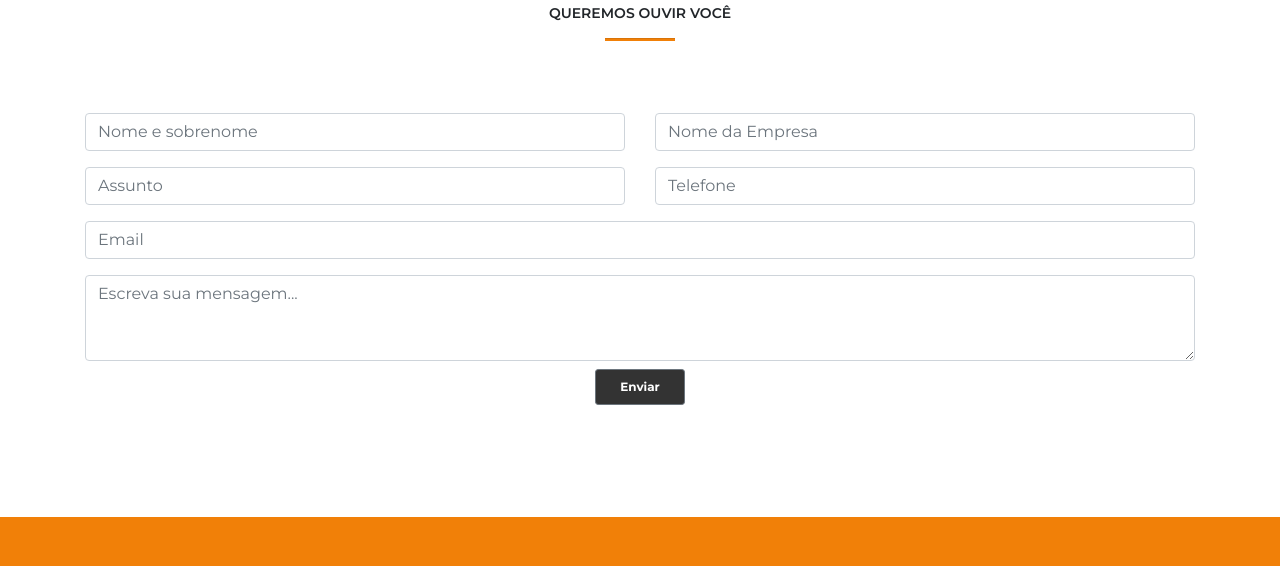
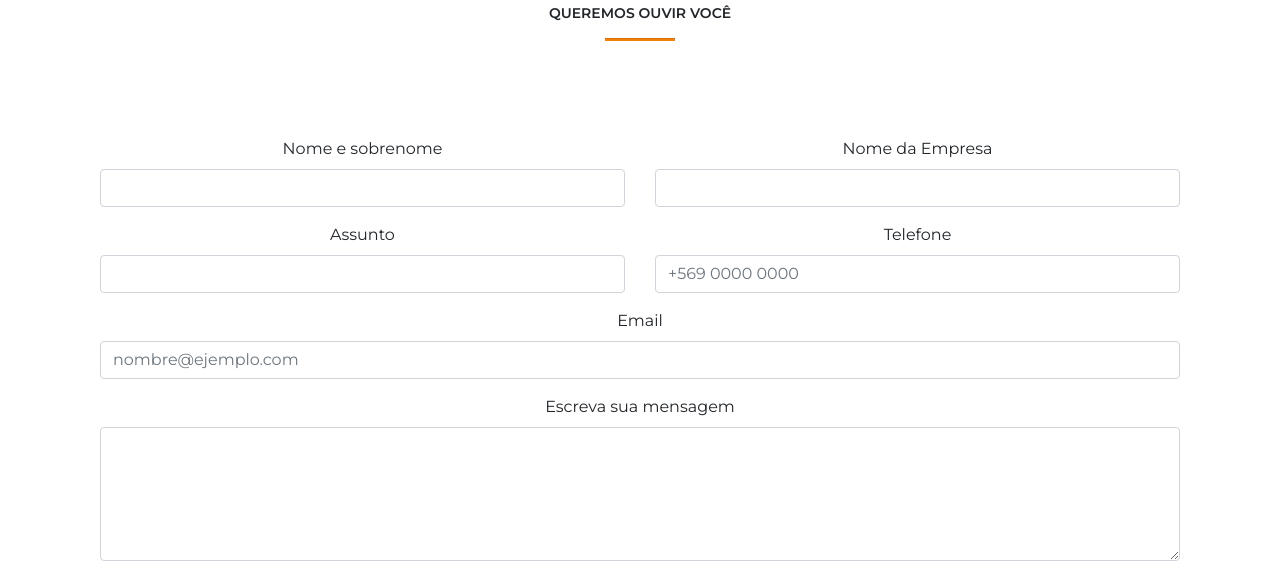
Before and after one commit to javicanelo/aceromas, a plain HTML site: page brasil/servicios_especiales_br.html in a window 1280 px wide. Shown: the part 2427-2993 px from the top of the page. Drawn offline with nearby package versions, Linux system fonts and the light colour scheme.

Commit message:
actualizacion formulario brasil

```diff
--- a/brasil/servicios_especiales_br.html
+++ b/brasil/servicios_especiales_br.html
@@ -183,37 +183,43 @@
                             <hr class="linea inline-block">
                         </div>
                         <div class="col-12 py-5">
-                            <form>
+                            <!-- Inicio Formulario -->
+          <form class="container py-4" action="contacto_br.php" method="post">
             <div class="row">
-                                    <div class="col py-2">
-                                      <input type="text" class="form-control" placeholder="Nome e sobrenome">
+          <div class="col-sm-12 col-md-12 col-lg-6 col-cl-6 py-2">
+            <label for="formGroupExampleInput">Nome e sobrenome</label>
+            <input type="text" class="form-control" name="nombre" required>
           </div>
-                                    <div class="col py-2">
-                                      <input type="text" class="form-control" placeholder="Nome da Empresa">
+          <div class="col-sm-12 col-md-12 col-lg-6 col-cl-6 py-2">
+              <label for="formGroupExampleInput">Nome da Empresa</label>
+              <input type="text" class="form-control" name="empresa" required>
             </div>
           </div>
           <div class="row">
-                                    <div class="col py-2">
-                                      <input type="text" class="form-control" placeholder="Assunto">
+              <div class="col-sm-12 col-md-12 col-lg-6 col-cl-6 py-2">
+                <label for="formGroupExampleInput">Assunto</label>
+                <input type="text" class="form-control" name="asunto" required>
               </div>
-                                    <div class="col py-2">
-                                      <input type="text" class="form-control" placeholder="Telefone">
+              <div class="col-sm-12 col-md-12 col-lg-6 col-cl-6 py-2">
+                  <label for="formGroupExampleInput">Telefone</label>
+                  <input type="text" class="form-control rounded" name="telefono" placeholder="+569 0000 0000" required/>
                 </div>
           </div>
           <div class="row">
-                                    <div class="col py-2">
-                                        <input type="email" class="form-control" id="inputEmail" placeholder="Email">
+          <div class="col-sm-12 py-2">
+            <label >Email</label>
+            <input type="text" class="form-control rounded" name="t5"  placeholder="nombre@ejemplo.com" required/>
           </div>
       </div>
-                                  <div class="row">
-                                    <div class="col py-2">
-                                        <textarea class="form-control" id="exampleFormControlTextarea1" rows="3" placeholder="Escreva sua mensagem..."></textarea>
+          <div class="py-2">
+            <label for="exampleFormControlTextarea1">Escreva sua mensagem</label>
+            <textarea class="form-control rounded" name="mensaje" class="texto" cols="50" rows="5" required></textarea>
           </div>
-                                  </div>
-                                  <div class="contact-form-submit topmargin_30">
-                                    <button type="button" id="contact_form_submit" name="contact_submit" class="btn btn-outline-secondary btn-sm px-4 py-2 btn-estilo text-white">Enviar</button>
+          <div class="py-2">
+            <button type="submit" class="btn-sm btn-dark px-3" name="enviar">Enviar</button>
           </div>
           </form>
+          <!-- Fin Formulario -->
                         </div>
                     </div>
                 </section>
```
Also changed, not shown: brasil/contacto_br.html (+11 -11 lines), brasil/estructuras_metalicas_br.html (+23 -17 lines), brasil/fabricacion_anclajes_br.html (+23 -17 lines), brasil/fabricacion_insertos_br.html (+23 -17 lines), brasil/greating_br.html (+23 -17 lines), brasil/infraestructura_energia_br.html (+23 -17 lines), brasil/servicios_sujecion_br.html (+23 -17 lines), brasil/soportes_piping_br.html (+23 -17 lines), contacto.html (line endings or trailing spaces). Lines whose indentation alone changed are shown as unchanged.
